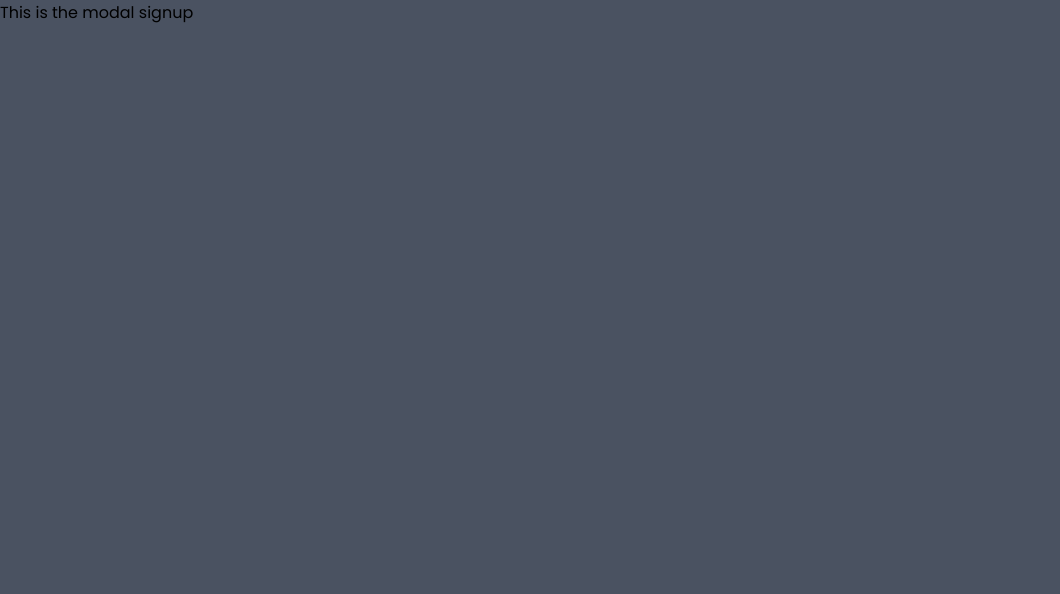
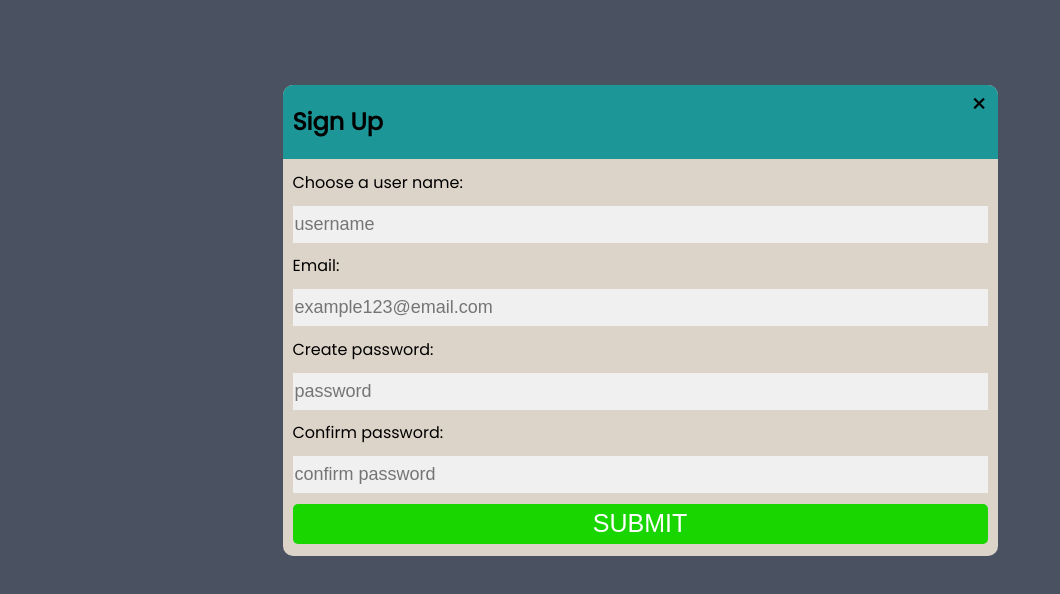
Before and after one commit to nakulankurmullam/quizzduel, a React (Create React App) app: page /signup in a window 1280 px wide. Shown: the top 594 px of the page, without its empty margins (0-1060 px from the left). Built offline with nearby package versions, Linux system fonts and the light colour scheme; the HTML template or start-up script is replaced by a standard one.

Commit message:
signup component finished

```diff
--- a/src/components/Selection.css
+++ b/src/components/Selection.css
@@ -64,7 +64,7 @@
   display: block;
 }
 .dropcontent p:hover {
-  background-color: rgb(114, 161, 161);
+  background-color: rgb(67, 160, 160);
 }
 
 #start-btn {
@@ -72,8 +72,7 @@
   color: white;
   padding: 10px;
   font-size: 16px;
-  font-family: "Gill Sans", "Gill Sans MT", Calibri, "Trebuchet MS", sans-serif;
-  font-weight: bold;
+  font-weight: 900;
   border-radius: 5px;
   border: none;
   cursor: pointer;
--- /dev/null
+++ b/src/components/Signup.css
@@ -0,0 +1,68 @@
+.signup-container {
+  width: 100%;
+  height: 80%;
+  display: flex;
+  justify-content: center;
+  align-items: center;
+}
+.modal-box {
+  background-color: rgb(221, 212, 201);
+  color: black;
+  float: left;
+  display: flex;
+  justify-content: flex-start;
+  align-items: center;
+  flex-direction: column;
+  width: 695px;
+  max-width: 1200px;
+  padding: 0 10px 1px 10px;
+  border-radius: 10px;
+  margin: 10px;
+  height: 470px;
+}
+.header{
+    display: flex;
+    flex-direction: row;
+    background-color:rgb(28, 150, 150);
+    width:100%;
+    border-top-left-radius: 10px;
+    border-top-right-radius: 10px;
+    padding-left: 10px;
+    padding-right: 10px;
+    justify-content: space-between;
+}
+#close-btn{
+    font-size: 26px;
+}
+#close-btn:hover{
+    background-color:rgb(28, 150, 150);
+    cursor: pointer;
+}
+.modal-content{
+    display:flex;
+    flex-direction: column;
+    justify-content: space-evenly;
+    height: 100%;
+    width: 100%;
+}
+input[type="text"], input[type="password"]{
+    background-color: rgb(240, 240, 240);
+    border:none;
+    height: 35px;
+    font-size: 18px;
+}
+input[type="text"], input[type="password"]:focus{
+    outline:none;
+}
+#submit-btn{
+    border:none;
+    background-color:rgb(25, 214, 0);
+    color:white;
+    width:100%;
+    height:40px;
+    font-size:25px;
+    border-radius:5px;
+}
+#submit-btn:hover{
+    cursor: pointer;
+}
--- a/src/components/Signup.js
+++ b/src/components/Signup.js
@@ -1,11 +1,27 @@
 import React from "react";
+import "./Signup.css";
 
 function Signup() {
   return (
-    <div>
-       This is the modal signup
+    <div className="signup-container">
+      <div className="modal-box">
+        <div className="header">
+          <h2>Sign Up</h2>
+          <span id="close-btn">&times;</span>
+        </div>
+        <form className="modal-content">
+          <label htmlFor="#username">Choose a user name: </label>
+          <input type="text" placeholder="username" required />
+          <label htmlFor="#email">Email: </label>
+          <input type="text" placeholder="example123@email.com" id="email" required />
+          <label htmlFor="#pswd">Create password: </label>
+          <input id="pswd" type="password" placeholder="password" required />
+          <label htmlFor="#pswd-confirm">Confirm password: </label>
+          <input type="password" id="pswd-confirm" placeholder="confirm password" required />
+          <button id="submit-btn">SUBMIT</button>
+        </form>
+      </div>
     </div>
   );
 }
-
 export default Signup;
```
